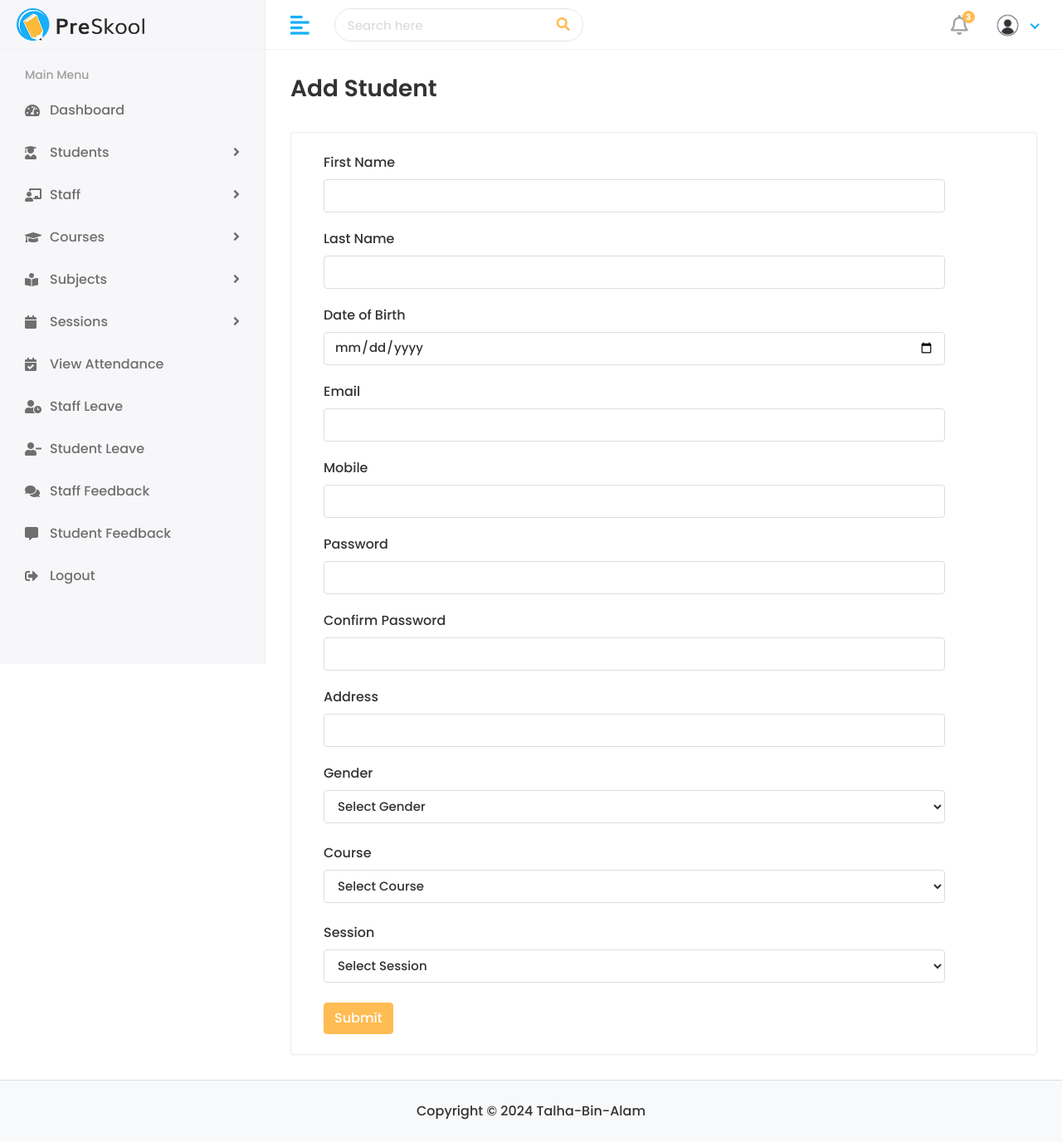
After one commit to talhabinalam/student-management-system, a Django app: page /hod/student/add/ in a window 1280 px wide. The commit adds this page. Shown: the whole page at 83% size. Run offline with Django 5.2, Linux system fonts and the light colour scheme; data that the repository does not hold is empty; some libraries are stand-ins or nearby versions.

Commit message:
added student page

```diff
--- a/student_management/hod_views.py
+++ b/student_management/hod_views.py
@@ -1,7 +1,72 @@
 from django.shortcuts import render, redirect
 from django.contrib.auth.decorators import login_required
+from django.contrib import messages
+
+from app.models import *
 
 
 @login_required()
 def home(request):
     return render(request, 'hod/home.html')
+
+
+def add_student(request):
+    course = Course.objects.all()
+    session = Session.objects.all()
+
+    if request.method == 'POST':
+        first_name = request.POST.get('first_name')
+        last_name = request.POST.get('last_name')
+        date_of_birth = request.POST.get('date_of_birth')
+        email = request.POST.get('email')
+        mobile = request.POST.get('mobile')
+        password = request.POST.get('password')
+        confirm_password = request.POST.get('confirm_password')
+        address = request.POST.get('address')
+        gender = request.POST.get('gender')
+        course_id = request.POST.get('course')
+        session_id = request.POST.get('session')
+
+        if CustomUser.objects.filter(email=email).exists():
+            messages.warning(request, "Email already exists!")
+            return redirect('add_student')
+
+        if password != confirm_password:
+            messages.error(request, "Password did not match!")
+            return redirect('add_student')
+
+        user = CustomUser(
+            first_name=first_name,
+            last_name=last_name,
+            date_of_birth=date_of_birth,
+            email=email,
+            mobile=mobile,
+            address=address,
+            user_type='STUDENT'
+        )
+
+        user.set_password(password)
+        user.save()
+
+        course = Course.objects.get(id=course_id)
+        session = Session.objects.get(id=session_id)
+
+        print(course)
+        print(session)
+
+        student = Student(
+            user=user,
+            gender=gender,
+            course=course,
+            session=session
+        )
+
+        student.save()
+        messages.success(request, "Student has been saved!")
+        return redirect('add_student')
+
+    context = {
+        'courses' : course,
+        'sessions' : session,
+    }
+    return render(request, 'hod/add-student.html', context)
--- a/student_management/settings.py
+++ b/student_management/settings.py
@@ -132,6 +132,7 @@ LOGIN_URL = '/'
 #Bootstrap alert tags
 from django.contrib.messages import constants as messages
 
+
 MESSAGE_TAGS = {
     messages.ERROR: 'danger',
 }
--- a/student_management/urls.py
+++ b/student_management/urls.py
@@ -13,7 +13,8 @@ urlpatterns = [
     path('logout/', views.user_logout, name='logout'),
 
     # hod
-    path('hod/home/', hod_views.home, name='hod-home'),
+    path('hod/home/', hod_views.home, name='hod_home'),
+    path('hod/student/add/', hod_views.add_student, name='add_student'),
 
     # staff
     # path('staff/home/', staff_views.home, name='staff-home'),
--- /dev/null
+++ b/templates/hod/add-student.html
@@ -0,0 +1,109 @@
+{% extends 'base.html' %}
+
+{% block content %}
+
+    <div class="page-wrapper">
+            <div class="content container-fluid">
+               <div class="page-header">
+                  <div class="row align-items-center">
+                      {% include 'include/alert.html' %}
+                     <div class="col">
+                        <h3 class="page-title">Add Student</h3>
+                     </div>
+                  </div>
+               </div>
+               <div class="row">
+                  <div class="col-sm-12">
+                     <div class="card">
+                        <div class="card-body">
+                       <form action="{% url 'add_student' %}" method="POST">
+                            {% csrf_token %}
+                            <div class="col-sm-11">
+                                <div class="form-group">
+                                    <label>First Name</label>
+                                    <input type="text" class="form-control" name="first_name">
+                                </div>
+                            </div>
+                            <div class="col-sm-11">
+                                <div class="form-group">
+                                    <label>Last Name</label>
+                                    <input type="text" class="form-control" name="last_name">
+                                </div>
+                            </div>
+                            <div class="col-sm-11">
+                                <div class="form-group">
+                                    <label>Date of Birth</label>
+                                    <input type="date" class="form-control" name="date_of_birth">
+                                </div>
+                            </div>
+                            <div class="col-sm-11">
+                                <div class="form-group">
+                                    <label>Email</label>
+                                    <input type="email" class="form-control" name="email">
+                                </div>
+                            </div>
+                            <div class="col-sm-11">
+                                <div class="form-group">
+                                    <label>Mobile</label>
+                                    <input type="number" class="form-control" name="mobile">
+                                </div>
+                            </div>
+                           <div class="col-sm-11">
+                                <div class="form-group">
+                                    <label>Password</label>
+                                    <input type="password" class="form-control" name="password">
+                                </div>
+                            </div>
+                           <div class="col-sm-11">
+                                <div class="form-group">
+                                    <label>Confirm Password</label>
+                                    <input type="password" class="form-control" name="confirm_password">
+                                </div>
+                            </div>
+                            <div class="col-sm-11">
+                                <div class="form-group">
+                                    <label>Address</label>
+                                    <input type="text" class="form-control" name="address">
+                                </div>
+                            </div>
+                            <div class="col-sm-11">
+                                <label>Gender</label>
+                                <select class="form-control" name="gender">
+                                    <option>Select Gender</option>
+                                    <option value="Male">Male</option>
+                                    <option value="Female">Female</option>
+                                </select>
+                            </div>
+                               <br>
+                            <div class="col-sm-11">
+                                <label>Course</label>
+                                <select class="form-control" name="course">
+                                    <option value="">Select Course</option>
+                                    {% for course in courses %}
+                                    	<option value="{{ course.id }}">{{ course.name }}</option>
+                                    {% endfor %}
+                                </select>
+                            </div>
+                               <br>
+                            <div class="col-sm-11">
+                                <label>Session</label>
+                                <select class="form-control" name="session">
+                                    <option value="">Select Session</option>
+                                    {% for session in sessions %}
+                                    	<option value="{{ session.id }}">{{ session }}</option>
+                                    {% endfor %}
+                                </select>
+                            </div>
+                               <br>
+                            <div class="col-12">
+                                <button type="submit" class="btn btn-primary">Submit</button>
+                            </div>
+                        </form>
+                        </div>
+                     </div>
+                  </div>
+               </div>
+            </div>
+         </div>
+
+{% endblock %}
--- a/templates/include/alert.html
+++ b/templates/include/alert.html
@@ -1,4 +1,4 @@
-    <!--Bootstrap message-->
+    <!--Bootstrap  alert-->
     {% if messages %}
         {% for message in messages %}
         <div id="message" class="container">
@@ -11,3 +11,17 @@
         </div>
         {% endfor %}
     {% endif %}
+
+
+<!-- JavaScript to close alert after 5 seconds -->
+<script>
+    document.addEventListener("DOMContentLoaded", function () {
+        setTimeout(function () {
+            const alerts = document.querySelectorAll('.alert');
+            alerts.forEach(alert => {
+                alert.classList.add('fade');
+                setTimeout(() => alert.remove(), 150); // Ensure proper removal after animation
+            });
+        }, 10000); // 5000ms = 5 seconds
+    });
+</script>
--- a/templates/include/header.html
+++ b/templates/include/header.html
@@ -3,18 +3,12 @@
     <div class="header">
         <div class="header-left">
 
-            {% if user.user_type == 'HOD' %}
-               <a href="{% url 'hod-home' %}" class="logo">
-            {% elif user.user_type == 'STAFF' %}
-                <a href="#" class="logo">
-            {% else %}
-            <a href="#" class="logo">
-            {% endif %}
-           <img src="{% static 'assets/img/logo.png' %}" alt="Logo">
+           <a href="{% url 'login' %}" class="logo">
+            <img src="{% static 'assets/img/logo.png' %}" alt="Logo">
            </a>
 
            {% if user.user_type == 'HOD' %}
-               <a href="{% url 'hod-home' %}" class="logo logo-small">
+               <a href="{% url 'hod_home' %}" class="logo logo-small">
             {% elif user.user_type == 'STAFF' %}
                 <a href="#" class="logo logo-small">
             {% else %}
--- a/templates/include/sidebar.html
+++ b/templates/include/sidebar.html
@@ -9,14 +9,13 @@
                     <span>Main Menu</span>
                  </li>
                  <li>
-                    <a href="#"><i class="fas fa-tachometer-alt"></i> <span>Dashboard</span></a>
+                    <a href="{% url 'login' %}"><i class="fas fa-tachometer-alt"></i> <span>Dashboard</span></a>
                 </li>
                  <li class="submenu">
                     <a href="#"><i class="fas fa-user-graduate"></i> <span> Students</span> <span class="menu-arrow"></span></a>
                     <ul>
-                       <li><a href="student-details.html">Student View</a></li>
-                       <li><a href="add-student.html">Student Add</a></li>
-                       <li><a href="edit-student.html">Student Edit</a></li>
+                       <li><a href="{% url 'add_student' %}">Add Student </a></li>
+                       <li><a href="add-student.html">View Student </a></li>
                     </ul>
                  </li>
                  <li class="submenu">
```
Also changed, not shown: app/admin.py (+15 -1 lines), app/models.py (+34 -0 lines), student_management/views.py (+3 -7 lines), app/migrations/0004_course_session_student.py (added).
